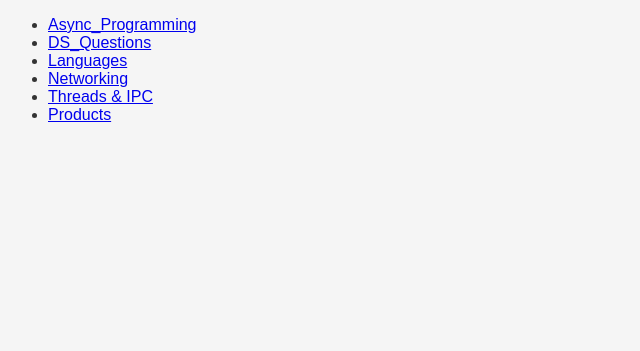
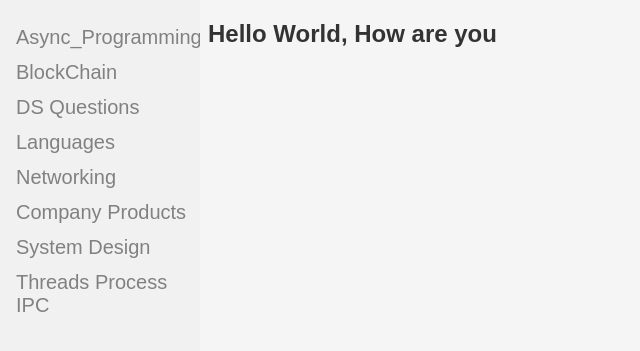
Before and after one commit to code-with-amitk/code-with-amitk.github.io, a Jekyll site: the page docs/index.html, which Jekyll copies as it is, in a window 1280 px wide. Shown: the top 351 px of the page, without its empty margins (0-640 px from the left). Built offline with Jekyll 4.4.1, drawn with Linux system fonts in a browser that asks for light colours.

Commit message:
Update index.html

```diff
--- a/docs/index.html
+++ b/docs/index.html
@@ -28,25 +28,25 @@
 <html>
 <head>
     <title>Code Examples</title>
-    <link rel="stylesheet" href="css/styles.css"/>
+    <link rel="stylesheet" href="/css/styles.css"/>
     <!-- Add any necessary CSS and JavaScript files -->
 </head>
 <body>
-    <div class="container">
-		<div class="menu">
-			<ul>
-				<li><a href="/Async_Programming/">Async_Programming</a></li>
-				<li><a href="/DS_Questions/">DS_Questions</a></li>
-				<li><a href="/Languages/">Languages</a></li>
-				<li><a href="/Networking/">Networking</a></li>
-				<li><a href="/Threads_Processes_IPC/">Threads & IPC</a></li>
-				<li><a href="/Company Products/">Products</a></li>
-				<!-- Add more menu items as needed -->
-			</ul>
-        </div>
-        <div class="content">
-            <!-- Main content area -->
-        </div>
+    <!-- Sidebar -->
+    <div class="sidebar">
+        <a href="/Async_Programming/">Async_Programming</a>
+        <a href="/BlockChain/">BlockChain</a>
+        <a href="/DS_Questions/">DS Questions</a>
+        <a href="/Languages/">Languages</a>
+        <a href="/Networking/">Networking</a>
+        <a href="/Products/">Company Products</a>
+        <a href="/System_Design/">System Design</a>
+        <a href="/Threads_Process_IPC/">Threads Process IPC</a>
     </div>
+
+    <div style="margin-left:200px;">
+        <h2>Hello World, How are you</h2>
+    </div>
+
 </body>
 </html>
```
